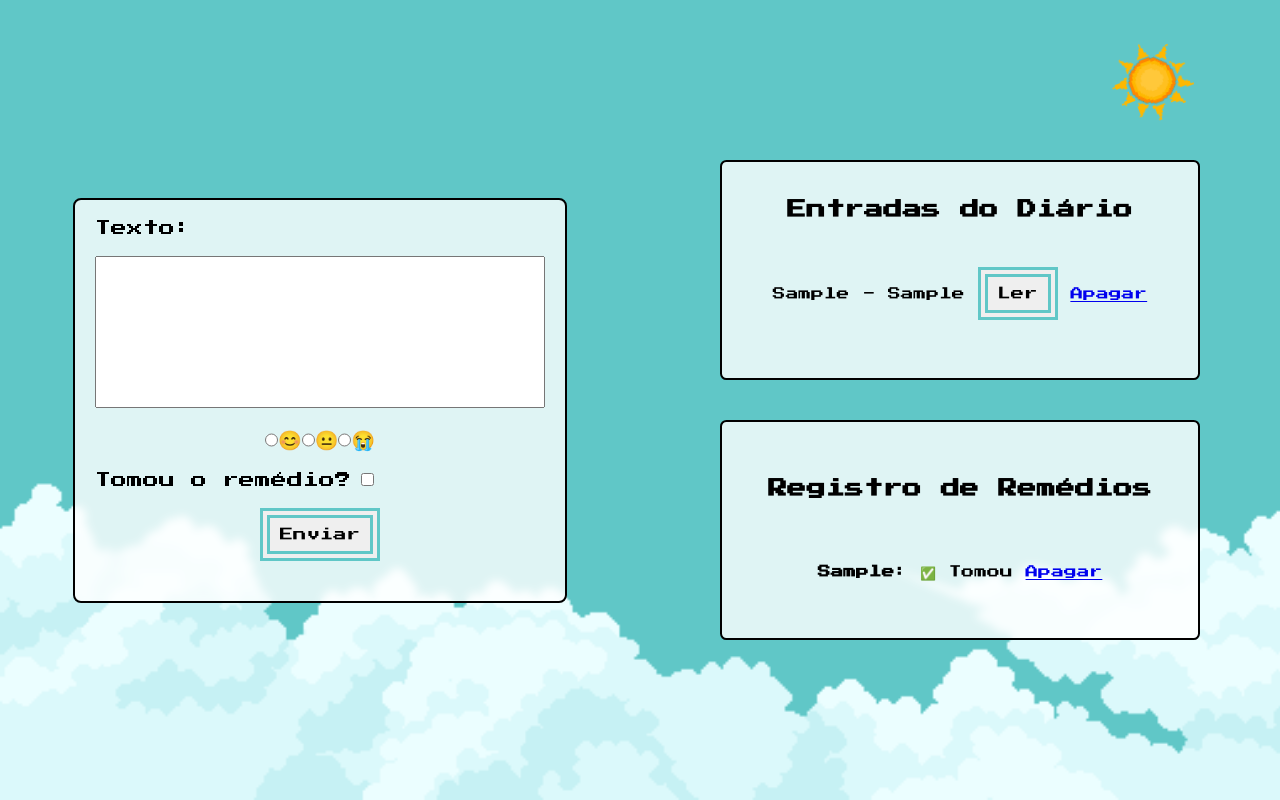
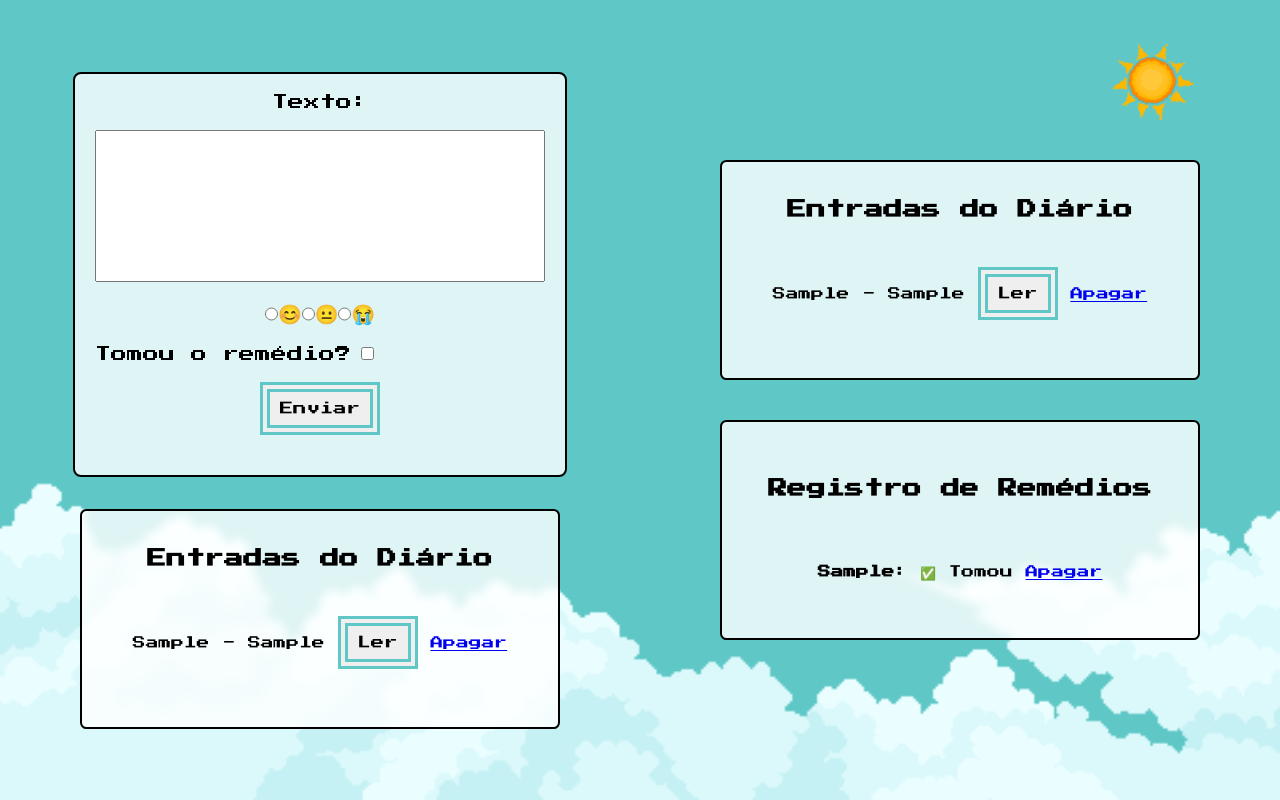
Before and after one commit to lorena-domingos/dose-de-mim, a Flask app: page / in a window 1280 px wide. Run offline with Flask 3, Linux system fonts and the light colour scheme; tables that the repository leaves empty hold one stand-in row (values such as "Sample post").

Commit message:
- Refatorar estrutura do HTML e CSS para melhorar a organização e centralização do conteúdo

```diff
--- a/static/style.css
+++ b/static/style.css
@@ -46,6 +46,17 @@ main {
     justify-items: center;
     align-items: center;
     height: 100vh;
+
+    text-align: center;
+}
+
+/* bloco-1 */
+.bloco-1 {
+    display: flex;
+    flex-direction: column;
+    align-items: center;
+    justify-content: center;
+    gap: 2rem;
 }
 
 /* Formulário */
--- a/templates/index.html
+++ b/templates/index.html
@@ -4,12 +4,12 @@
     <meta charset="UTF-8">
     <meta name="viewport" content="width=device-width, initial-scale=1">
     <title>Dose de Mim 💊</title>
-    <link rel="shortcut icon" href="../static/img/favicon.png" type="image/x-icon">
     <link rel="stylesheet" href="../static/style.css">
 </head>
 <body>
     <main>
-      <div class="formulario">
+      <div class="bloco-1">
+        <div class="formulario">
         <form class="form_diario" action="/add_diario" method="post">
           <label for="texto">Texto:</label>
           <textarea name="texto" id="texto" cols="30" rows="10"></textarea>
@@ -32,7 +32,30 @@
 
           <button type="submit" value="Enviar">Enviar</button>
         </form>
+
+
       </div>
+
+      <div class="conteudo-3">
+        <div class="conteudo-1">
+          <h2>Entradas do Diário</h2>
+          <ul>
+            {% for id, data, texto, emoji in diarios %}
+            <li>
+              {% if emoji %}
+              {{ emoji | title }} - {{ data }}
+              <button onclick="openModal(`{{ texto | escape }}`)">Ler</button>
+              {% else %}
+              {{ data }}
+              {% endif %}
+              <a href="javascript:void(0);" onclick="askDelete('/delete_diario/{{ id }}')">Apagar</a>
+            </li>
+            {% endfor %}
+          </ul>
+        </div>
+      </div>
+      </div>
+
 
       <div class="resposta">
         <div class="conteudo-1">
@@ -63,6 +86,10 @@
             {% endfor %}
           </ul>
         </div>
+
+        </div>
+
+
       </div>
 
       <!-- Modais -->
```
Also changed, not shown: database.db, static/img/favicon.png (deleted).
